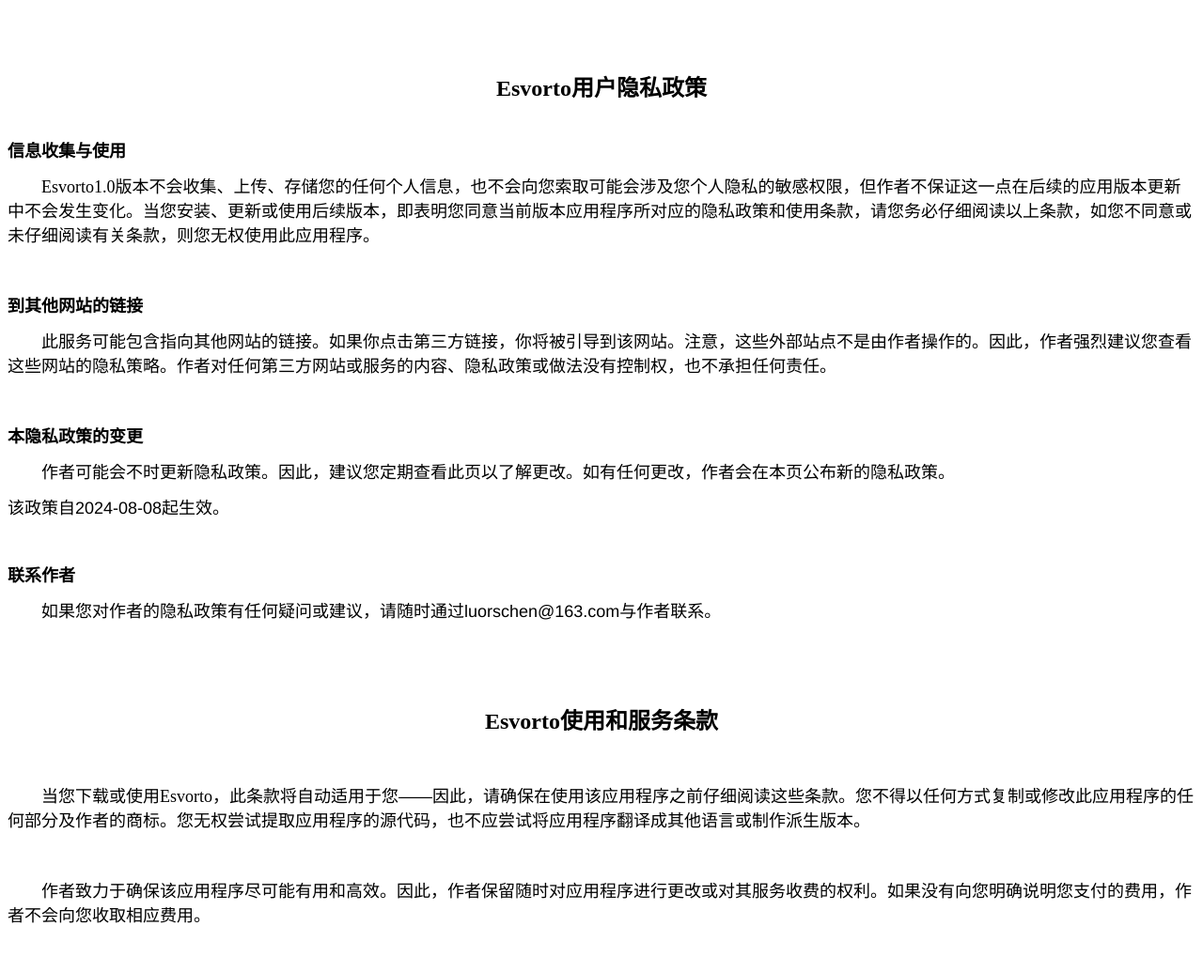
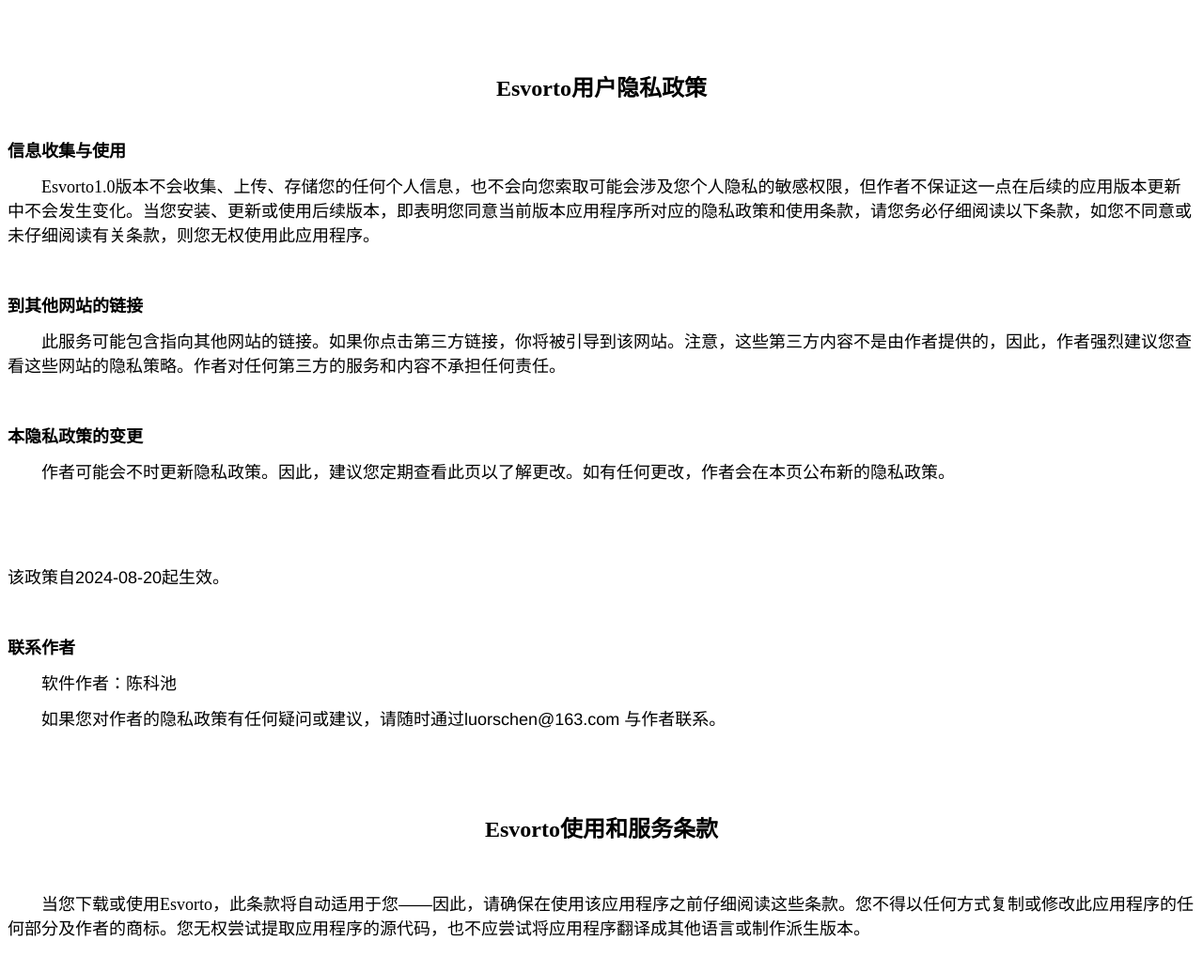
Before and after one commit to luorschen/esvorto_privacy_policy.github.io, a plain HTML site: page index.html in a window 1280 px wide. Shown: the top 1035 px of the page at 94% size. Drawn offline with Linux system fonts and the light colour scheme.

Commit message:
Update index.html

```diff
--- a/index.html
+++ b/index.html
@@ -13,8 +13,8 @@
             p.p4 {margin: 0.0px 0.0px 12.0px 0.0px; font: 18.0px 'PingFang SC Semibold'; -webkit-text-stroke: #000000}
             p.p5 {margin: 0.0px 0.0px 12.0px 0.0px; font: 18.0px 'PingFang SC'; -webkit-text-stroke: #000000}
             p.p6 {margin: 0.0px 0.0px 12.0px 0.0px; font: 18.0px 'Helvetica Neue'; -webkit-text-stroke: #000000}
-    p.p7 {margin: 0.0px 0.0px 12.0px 0.0px; font: 18.0px 'Helvetica Neue'; -webkit-text-stroke: #000000; min-height: 22.0px}
-    p.p8 {margin: 0.0px 0.0px 0.0px 0.0px; font: 18.0px 'PingFang SC Semibold'; -webkit-text-stroke: #000000; min-height: 25.0px}
+            p.p7 {margin: 0.0px 0.0px 0.0px 0.0px; font: 18.0px 'PingFang SC Semibold'; -webkit-text-stroke: #000000; min-height: 25.0px}
+            p.p8 {margin: 0.0px 0.0px 12.0px 0.0px; font: 18.0px 'Helvetica Neue'; -webkit-text-stroke: #000000; min-height: 22.0px}
             span.s1 {font: 24.0px 'PingFang SC'; font-kerning: none}
             span.s2 {font-kerning: none}
             span.s3 {font: 18.0px 'PingFang SC'; font-kerning: none}
@@ -28,28 +28,31 @@
         <p class="p2"><span class="s1"><b>Esvorto用户隐私政策</b></span></p>
         <p class="p3"><span class="s2"></span><br></p>
         <p class="p4"><span class="s3"><b>信息收集与使用</b></span></p>
-<p class="p5"><span class="s2"><span class="Apple-tab-span">	</span>Esvorto1.0版本不会收集、上传、存储您的任何个人信息，也不会向您索取可能会涉及您个人隐私的敏感权限，但作者不保证这一点在后续的应用版本更新中不会发生变化。当您安装、更新或使用后续版本，即表明您同意当前版本应用程序所对应的隐私政策和使用条款，请您务必仔细阅读以上条款，如您不同意或未仔细阅读有关条款，则您无权使用此应用程序。</span></p>
+        <p class="p5"><span class="s2"><span class="Apple-tab-span">	</span>Esvorto1.0版本不会收集、上传、存储您的任何个人信息，也不会向您索取可能会涉及您个人隐私的敏感权限，但作者不保证这一点在后续的应用版本更新中不会发生变化。当您安装、更新或使用后续版本，即表明您同意当前版本应用程序所对应的隐私政策和使用条款，请您务必仔细阅读以下条款，如您不同意或未仔细阅读有关条款，则您无权使用此应用程序。</span></p>
         <p class="p3"><span class="s2"></span><br></p>
         <p class="p4"><span class="s3"><b>到其他网站的链接</b></span></p>
-<p class="p5"><span class="s2"><span class="Apple-tab-span">	</span>此服务可能包含指向其他网站的链接。如果你点击第三方链接，你将被引导到该网站。注意，这些外部站点不是由作者操作的。因此，作者强烈建议您查看这些网站的隐私策略。作者对任何第三方网站或服务的内容、隐私政策或做法没有控制权，也不承担任何责任。</span></p>
+        <p class="p5"><span class="s2"><span class="Apple-tab-span">	</span>此服务可能包含指向其他网站的链接。如果你点击第三方链接，你将被引导到该网站。注意，这些第三方内容不是由作者提供的，因此，作者强烈建议您查看这些网站的隐私策略。作者对任何第三方的服务和内容不承担任何责任。</span></p>
         <p class="p3"><span class="s2"></span><br></p>
         <p class="p4"><span class="s3"><b>本隐私政策的变更</b></span></p>
         <p class="p5"><span class="s2"><span class="Apple-tab-span">	</span>作者可能会不时更新隐私政策。因此，建议您定期查看此页以了解更改。如有任何更改，作者会在本页公布新的隐私政策。</span></p>
-<p class="p6"><span class="s3">该政策自</span><span class="s2">2024-08-08</span><span class="s3">起生效。</span></p>
-<p class="p7"><span class="s2"></span><br></p>
+        <p class="p3"><span class="s2"></span><br></p>
+        <p class="p3"><span class="s2"></span><br></p>
+        <p class="p6"><span class="s3">该政策自</span><span class="s2">2024-08-20</span><span class="s3">起生效。</span></p>
+        <p class="p3"><span class="s2"></span><br></p>
         <p class="p4"><span class="s3"><b>联系作者</b></span></p>
-<p class="p5"><span class="s2"><span class="Apple-tab-span">	</span>如果您对作者的隐私政策有任何疑问或建议，请随时通过</span><span class="s4">luorschen@163.com</span><span class="s2">与作者联系。</span></p>
+        <p class="p5"><span class="s2"><span class="Apple-tab-span">	</span>软件作者：陈科池</span></p>
+        <p class="p5"><span class="s2"><span class="Apple-tab-span">	</span>如果您对作者的隐私政策有任何疑问或建议，请随时通过</span><span class="s4">luorschen@163.com </span><span class="s2">与作者联系。</span></p>
         <p class="p3"><span class="s2"></span><br></p>
         <p class="p3"><span class="s2"></span><br></p>
         <p class="p2"><span class="s1"><b>Esvorto使用和服务条款</b></span></p>
-<p class="p8"><span class="s3"><b></b></span><br></p>
-<p class="p8"><span class="s3"><b></b></span><br></p>
+        <p class="p7"><span class="s3"><b></b></span><br></p>
+        <p class="p7"><span class="s3"><b></b></span><br></p>
         <p class="p5"><span class="s2"><span class="Apple-tab-span">	</span>当您下载或使用Esvorto，此条款将自动适用于您</span><span class="s4">——</span><span class="s2">因此，请确保在使用该应用程序之前仔细阅读这些条款。您不得以任何方式复制或修改此应用程序的任何部分及作者的商标。您无权尝试提取应用程序的源代码，也不应尝试将应用程序翻译成其他语言或制作派生版本。</span></p>
         <p class="p3"><span class="s2"></span><br></p>
         <p class="p5"><span class="s2"><span class="Apple-tab-span">	</span>作者致力于确保该应用程序尽可能有用和高效。因此，作者保留随时对应用程序进行更改或对其服务收费的权利。如果没有向您明确说明您支付的费用，作者不会向您收取相应费用。</span></p>
         <p class="p3"><span class="s2"></span><br></p>
         <p class="p5"><span class="s4"><span class="Apple-tab-span">	</span>Esvorto</span><span class="s2">不会收集、上传、存储您的任何个人数据。确保您的手机和对应用程序的访问安全是您的责任。</span></p>
-<p class="p7"><span class="s2"></span><br></p>
+        <p class="p8"><span class="s2"></span><br></p>
         <p class="p5"><span class="s2"><span class="Apple-tab-span">	</span>您的网络提供商可能会向您收取应用程序访问网络所产生的费用。在使用该应用程序时，您将承担任何此类费用，包括漫游数据费用。如果您不是正在使用应用程序的设备的付款人，请注意，作者假设您已收到付款人使用该应用程序的许可。</span></p>
         <p class="p3"><span class="s2"></span><br></p>
         <p class="p5"><span class="s2"><span class="Apple-tab-span">	</span>当您使用该应用程序时，请务必留意，尽管作者努力确保应用程序在任何时候都能正确运行并向用户提供安全、合法、完整、真实、有效、正确的内容，但有时App可能会无法避免地使用或显示部分来自第三方的内容，请您自行甄别其内容，如果您因完全依赖应用程序所显示的信息而遭受任何直接或间接的损失，作者概不负责。</span></p>
@@ -58,9 +61,11 @@
         <p class="p3"><span class="s2"></span><br></p>
         <p class="p4"><span class="s3"><b>本条款和条件的变更</b></span></p>
         <p class="p5"><span class="s2"><span class="Apple-tab-span">	</span>作者可能会不时更新部分条款和条件。因此，建议您定期查看此页以了解更改。如有任何更改，作者会在本页公布新的条款和条件。</span></p>
-<p class="p5"><span class="s2">这些条款和条件自</span><span class="s4">2024-08-08</span><span class="s2">起生效。</span></p>
+        <p class="p3"><span class="s2"></span><br></p>
+        <p class="p5"><span class="s2">这些条款和条件自</span><span class="s4">2024-08-20</span><span class="s2">起生效。</span></p>
         <p class="p3"><span class="s2"></span><br></p>
         <p class="p4"><span class="s3"><b>联系作者</b></span></p>
+        <p class="p5"><span class="s2"><span class="Apple-tab-span">	</span>软件作者：陈科池</span></p>
         <p class="p5"><span class="s2"><span class="Apple-tab-span">	</span>如果您对作者的隐私政策有任何疑问或建议，请随时通过</span><span class="s4">luorschen@163.com </span><span class="s2">与作者联系。</span></p>
         <p class="p3"><span class="s2"></span><br></p>
     </body>
```
Lines whose indentation alone changed are shown as unchanged.
